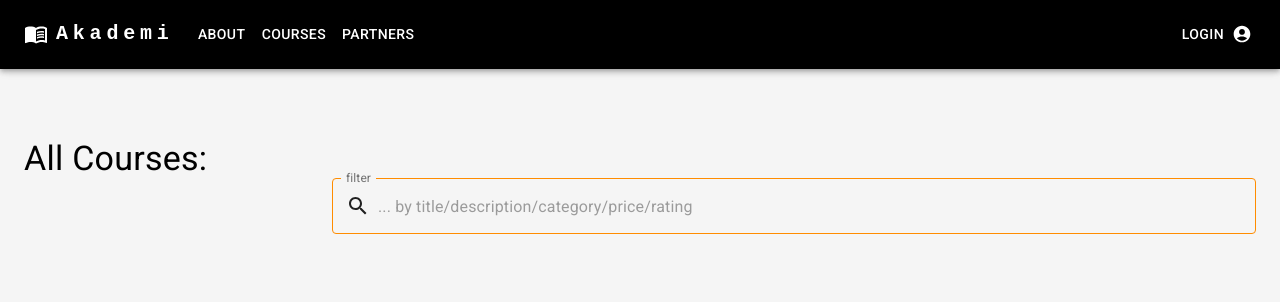
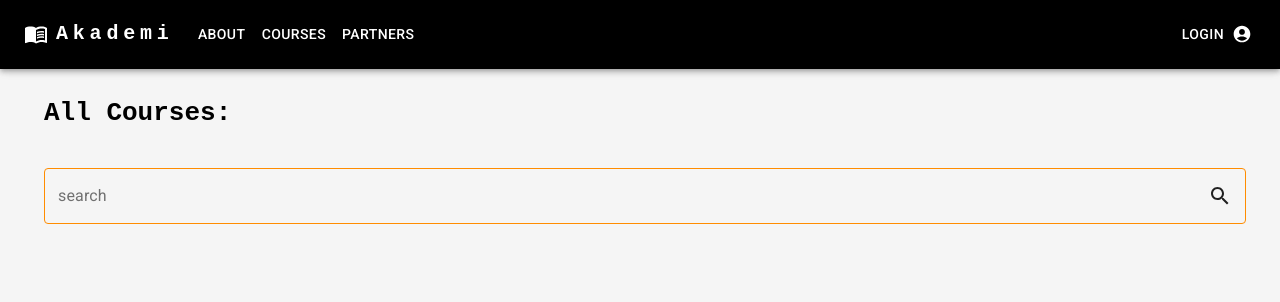
Before and after one commit to otienochris/archademiks-website, a React (Create React App) app: page /courses in a window 1280 px wide. Shown: the top 302 px of the page. Built offline with nearby package versions, Linux system fonts and the light colour scheme.

Commit message:
addiing ability for instructor to view one of their courses

```diff
--- a/src/pages/checkout-page/MpesaForm.jsx
+++ b/src/pages/checkout-page/MpesaForm.jsx
@@ -68,7 +68,7 @@ function MpesaForm({ orderDetails, course }) {
           startIcon={<DoubleArrowIcon />}
           type='submit'
         >
-          Pay Ksh. {course.price}
+          Pay $ {course.price}
         </Button>
         <Button variant='outlined' color='info' startIcon={<CheckIcon />}>
           confirm payment
--- a/src/pages/checkout-page/PaypalForm.jsx
+++ b/src/pages/checkout-page/PaypalForm.jsx
@@ -93,7 +93,7 @@ function PaypalForm({ orderDetails, course }) {
         {isLoading ? (
           <CircularProgress />
         ) : (
-          `Click here to pay Ksh. ${course.price}`
+          `Click here to pay $ ${course.price}`
         )}
       </Button>
     </form>
--- a/src/pages/courses-page/index.js
+++ b/src/pages/courses-page/index.js
@@ -9,6 +9,7 @@ import {
   InputAdornment,
   TextField,
   Typography,
+  Divider,
 } from '@material-ui/core';
 import { useSelector } from 'react-redux';
 
@@ -22,7 +23,7 @@ const useStyles = makeStyles({
   seachbar: {
     width: '100%',
     overflowWrap: 'anywhere',
-    margin: '30px auto',
+    margin: '10px 20px 20px 10px',
   },
   searchBarSection: {
     margin: '20px auto',
@@ -63,9 +64,6 @@ export default function Index() {
   return (
     <Container>
       <Grid container justifyContent='center' className={classes.mainContainer}>
-        <Grid item xs={12} md={false}>
-          <div style={{ height: '40px' }}></div>
-        </Grid>
         <Grid
           container
           justifyContent={'center'}
@@ -74,32 +72,38 @@ export default function Index() {
           <Grid
             item
             xs={12}
-            md={3}
-            style={{ width: '100%', margin: '20px auto' }}
+            // md={3}
+            // style={{ width: '100%', margin: '20px auto' }}
           >
-            <Typography
+            <h1
               variant='h4'
-              style={{ flexGrow: 1 }}
-              sx={{
+              style={{
+                flexGrow: 1,
                 fontFamily: 'monospace',
                 fontWeight: 700,
                 fontSize: 'regular',
+                margin: '20px',
               }}
             >
               All Courses:
-            </Typography>
+            </h1>
           </Grid>
-          <Grid item xs={12} md={9} className={classes.seachbar}>
+          <Grid
+            item
+            xs={12}
+            // md={9}
+            className={classes.seachbar}
+          >
             <TextField
               className={classes.seachbar}
               onChange={(e) => handleSeachKeyInput(e)}
               variant='outlined'
-              label='filter'
+              label='search'
               type='search'
               placeholder='... by title/description/category/price/rating'
               InputProps={{
-                startAdornment: (
-                  <InputAdornment position='start'>
+                endAdornment: (
+                  <InputAdornment position='end'>
                     <SearchIcon />
                   </InputAdornment>
                 ),
@@ -110,6 +114,7 @@ export default function Index() {
             />
           </Grid>
         </Grid>
+
         <Grid
           container
           justifyContent={'center'}
--- a/src/pages/student-interface-page/TopicDetails.jsx
+++ b/src/pages/student-interface-page/TopicDetails.jsx
@@ -88,9 +88,7 @@ export default function TopicDetails({
   return (
     <Accordion
       style={
-        isCompleted || isTopicCompleted
-          ? { width: '100%', border: '1px solid green', margin: '5px auto' }
-          : { width: '100%', margin: '5px auto' }
+        isCompleted || isTopicCompleted ? { border: '1px solid green' } : {}
       }
     >
       <AccordionSummary expandIcon={<ExpandMore />}>
@@ -112,22 +110,14 @@ export default function TopicDetails({
             ) : (
               ''
             )}
-            <Typography
-              style={{ width: '100%' }}
-              align='left'
-              variant={isCompleted ? 'body2' : 'h6'}
-            >
+            <Typography style={{ width: '100%' }} align='left' variant={'h6'}>
               {topic.title}
             </Typography>
           </Grid>
           <Grid item xs={12}>
-            {!isCompleted ? (
-              <Typography align='left' variant='body2'>
-                {topic.description}
-              </Typography>
-            ) : (
-              ''
-            )}
+            <Typography align='left' variant='body2'>
+              {topic.description}
+            </Typography>
           </Grid>
         </Grid>
         <Divider />
```
